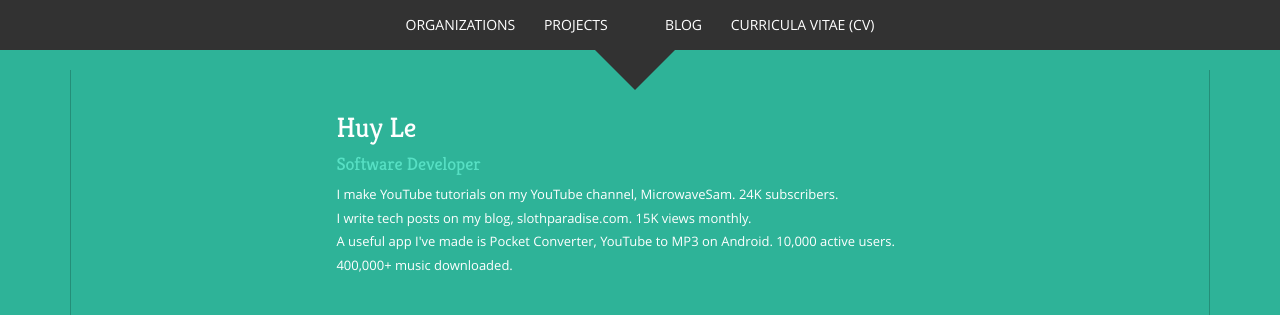
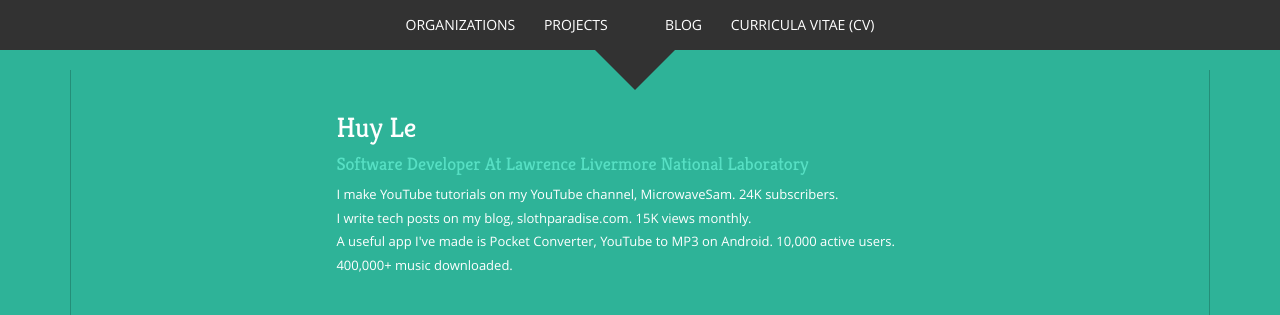
Before and after one commit to bodhwani/bodhwani.github.io, a plain HTML site: page index.html in a window 1280 px wide. Shown: the top 315 px of the page. Drawn offline with Linux system fonts and the light colour scheme.

Commit message:
[HL] Updated subtitle.

```diff
--- a/index.html
+++ b/index.html
@@ -67,7 +67,7 @@
 	<div class="row about">
 		<div class="col-md-7 about_text" style="float: none; margin: 0 auto;">
 			<h3>Huy Le</h3>
-			<h4>Software Developer</h4>
+			<h4>Software Developer at Lawrence Livermore National Laboratory</h4>
 			<p>I make YouTube tutorials on my YouTube channel, MicrowaveSam. 24K subscribers.<br>
 			   I write tech posts on my blog, slothparadise.com. 15K views monthly.<br>
 			   A useful app I've made is Pocket Converter, YouTube to MP3 on Android. 10,000 active users. 400,000+ music downloaded.</p>
```
Also changed, not shown: 1 other file.
